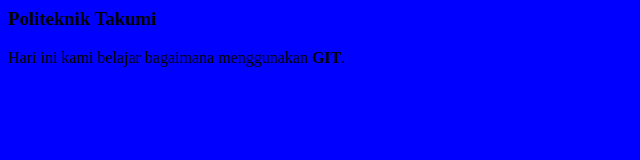
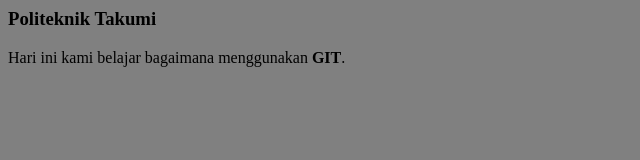
Before and after one commit to LawlietEL/takumi, a plain HTML site: page index.html in a window 1280 px wide. Shown: the whole page, without its empty margins (0-640 px from the left). Drawn offline with Linux system fonts and the light colour scheme.

Commit message:
ubah warna di profil.css

```diff
--- a/profil.css
+++ b/profil.css
@@ -1,3 +1,3 @@
 body{
-    background-color: blue;
+    background-color: #808080;
 }
```
